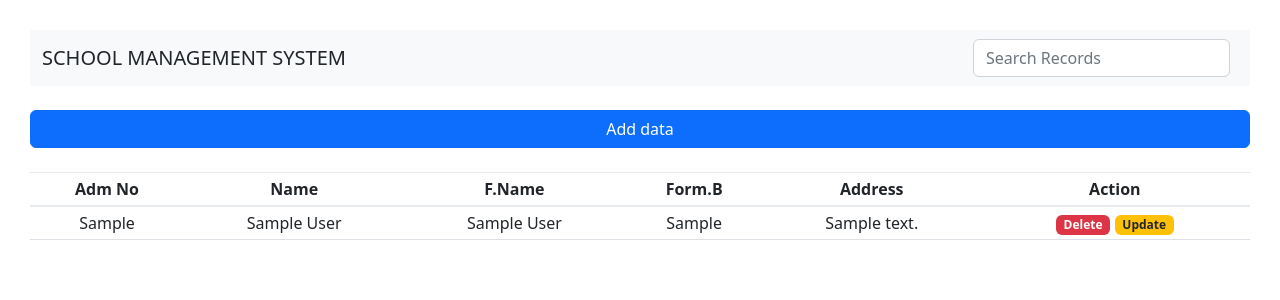
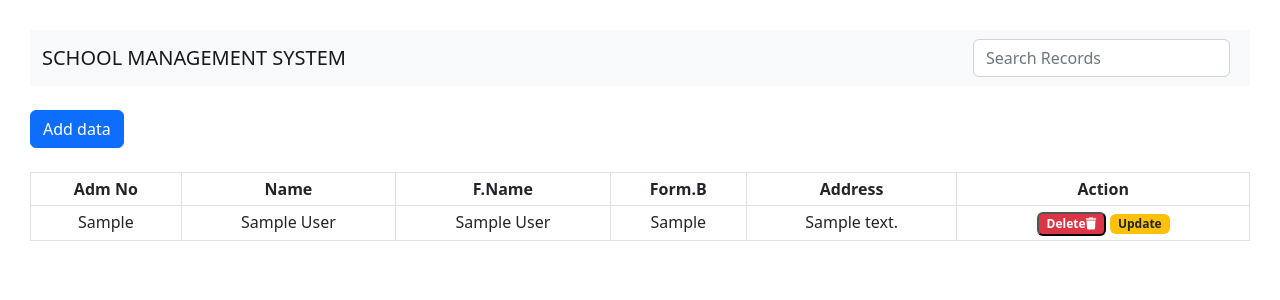
Before and after one commit to haiderzamanusafxay/ajax_jQuery_crud, a PHP site: page / in a window 1280 px wide. Shown: the top 300 px of the page. Run offline with PHP 8.4, Linux system fonts and the light colour scheme; tables that the repository leaves empty or names only in its code hold one stand-in row (values such as "Sample post"); some libraries are stand-ins or nearby versions.

Commit message:
made some changes

```diff
--- a/addpage.php
+++ b/addpage.php
@@ -27,8 +27,8 @@
   </div>
 
   <br><br>
-  <div class="col-12">
+  <!-- <div class="col-12">
     <button type="submit" class="btn btn-primary btn-block" id='clicktoadd'>Add</button>
-  </div>
+  </div> -->
 
 </form>
--- a/index.php
+++ b/index.php
@@ -6,10 +6,11 @@
     <meta charset="utf-8">
     <meta name="viewport" content="width=device-width, initial-scale=1">
     <!-- Bootstrap CSS -->
-    <link href="assets/bootstrap.css" rel="stylesheet">
+    <!-- <link href="assets/bootstrap.css" rel="stylesheet"> -->
     <title>Ajax_Based_Crud</title>
     <link href="https://cdn.jsdelivr.net/npm/bootstrap@5.2.3/dist/css/bootstrap.min.css" rel="stylesheet">
-  <script src="https://cdn.jsdelivr.net/npm/bootstrap@5.2.3/dist/js/bootstrap.bundle.min.js"></script>
+    <link rel="stylesheet" href="https://cdnjs.cloudflare.com/ajax/libs/font-awesome/6.3.0/css/all.min.css">
+    <script src="https://cdn.jsdelivr.net/npm/bootstrap@5.2.3/dist/js/bootstrap.bundle.min.js"></script>
     <style>
       #noresult{
         text-align: center;
@@ -40,6 +41,7 @@
 
       <!-- Modal footer -->
       <div class="modal-footer">
+      <button type="submit" class="btn btn-primary btn-block" id='clicktoadd'>Add</button>
         <button type="button" class="btn btn-danger" data-bs-dismiss="modal">Close</button>
       </div>
 
@@ -64,7 +66,7 @@
 </button>
 <br><br>
 
-<table class="table table-sm table-hover">
+<table class="table table-sm table-hover table-bordered">
   <thead>
     <tr>
       <th scope="col">Adm No</th>
@@ -90,7 +92,9 @@
 
     <script src="https://cdnjs.cloudflare.com/ajax/libs/bootstrap-magnify/0.3.0/js/bootstrap-magnify.min.js" integrity="sha512-n1dSnMZ7YxhSyddGMrwME3dwjFV9KpBYAg8Xlkm19rdSMFEmQ4F4tAVzRETkOP9jljMy5s1+lXlZ/6ktLS0SNg==" crossorigin="anonymous" referrerpolicy="no-referrer"></script>
 
-    <!-- <script src="assets/jquery.js"></script> -->
+    <script src="https://cdn.jsdelivr.net/npm/bootstrap@5.1.3/dist/js/bootstrap.bundle.min.js" integrity="sha384-ka7Sk0Gln4gmtz2MlQnikT1wXgYsOg+OMhuP+IlRH9sENBO0LRn5q+8nbTov4+1p" crossorigin="anonymous"></script>
+
+    <script src="assets/jquery.js"></script>
 
     <script>
       $(document).ready(function(){
@@ -113,9 +117,13 @@
             $.ajax({
               method: 'post',
               url: 'pages/search.php',
-              data: {searched:searched},
+              data: {
+                'searched' : searched
+              },
               success:function(response){
+
                 $('#singlerecord').html(response);
+
               }
             })
             })
@@ -133,6 +141,7 @@
       });
 
       function clicktoadd(){
+
         var admno= $("#admno").val();
         var name= $("#name").val();
         var fname= $("#fname").val();
--- a/pages/fetch.php
+++ b/pages/fetch.php
@@ -14,7 +14,8 @@ while($row= mysqli_fetch_assoc($runquery)){
 <td><?php echo $row['form_b'] ?></td>
 <td><?php echo $row['address']; ?></td>
 <td>
-    <span class="badge bg-danger" value="<?php echo $row['admission_no']; ?>" id="delete">Delete</span>
+    <button class="badge bg-danger" value="<?php echo $row['admission_no']; ?>" id="delete">Delete<i class="fa fa-trash" aria-hidden="true"></i>
+</button>
     <span class="badge bg-warning text-dark">Update</span>
 </td>
 </tr>
--- a/pages/search.php
+++ b/pages/search.php
@@ -3,7 +3,7 @@ require_once('config.php');
 $recieced_search= $_GET['searched'];
 // $recieced_search= 'h';
 
-// if($recieced_search!=""){
+if($recieced_search!=""){
 
     $myQuery= "SELECT * FROM studentsdata where admission_no like '%$recieced_search%' OR s_name LIKE '%$recieced_search%' OR  f_name like '%$recieced_search%'or form_b LIKE '%$recieced_search%' OR address LIKE '%$recieced_search%'";
 
@@ -37,5 +37,5 @@ else{
        <td colspan='6' id='noresult' >NO RECORD FOUND</td>
        </tr>";
     }
-// }
+}
 ?>
```
